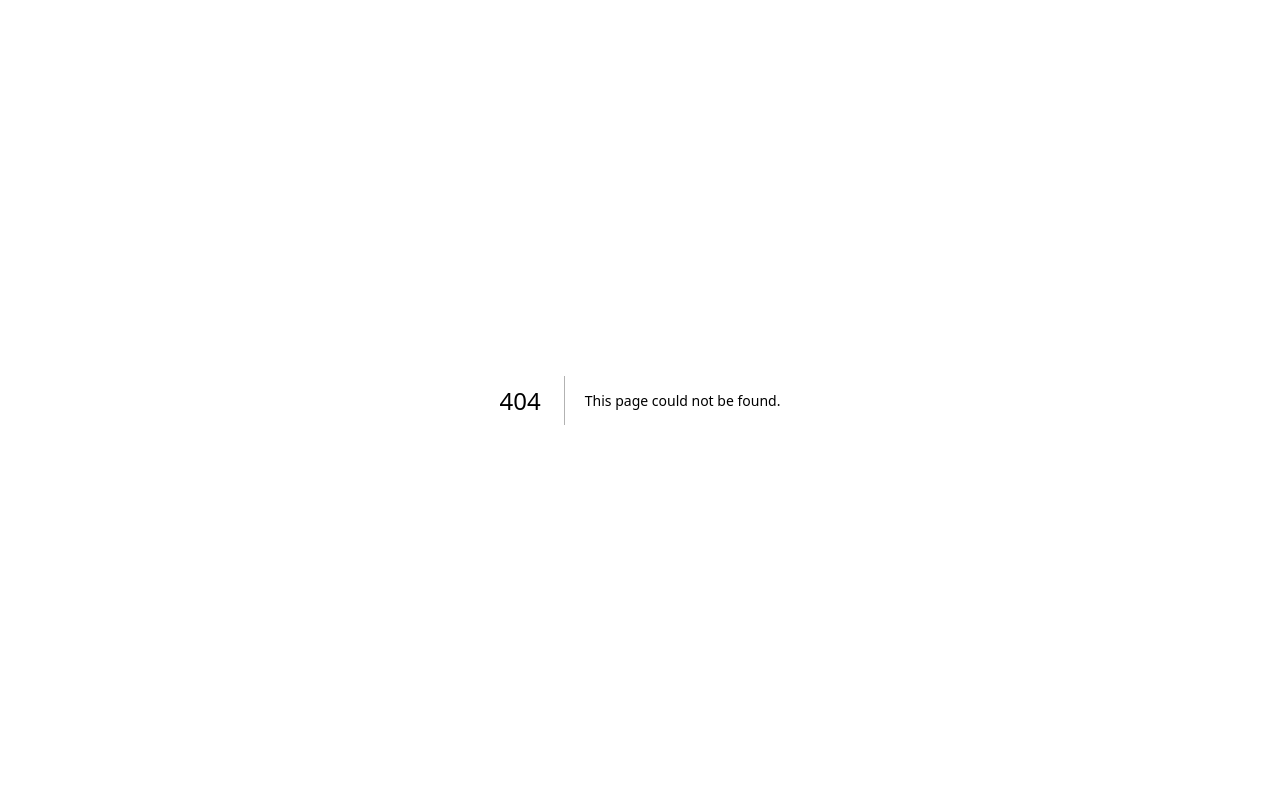
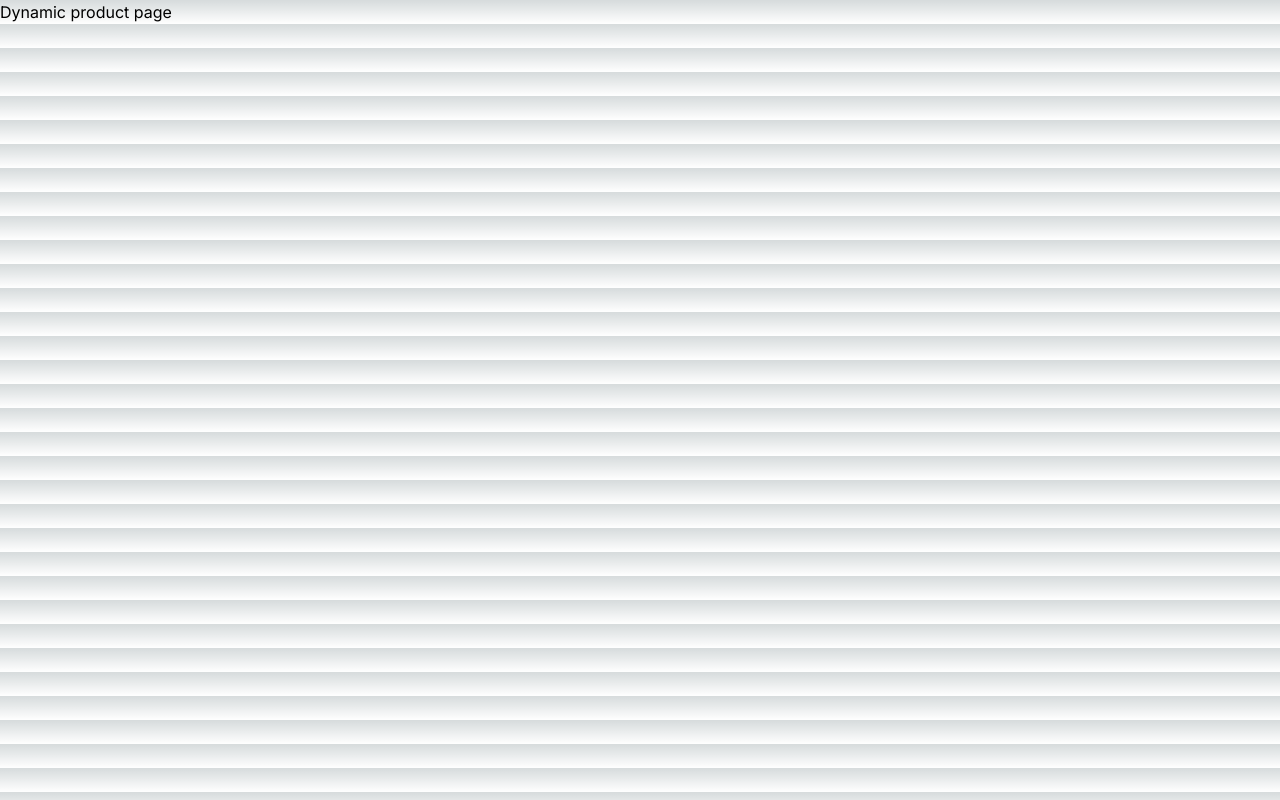
Before and after one commit to adnanDevelop/next-basics, a Next.js app: page /products/1 in a window 1280 px wide. Before the commit this address had no page. Built offline with nearby package versions, Linux system fonts and the light colour scheme.

Commit message:
learned about how to catch all routes or segments or slugs after creating dynamic route using ...product

```diff
--- /dev/null
+++ b/src/app/products/[...dynamicProducts]/page.jsx
@@ -0,0 +1,5 @@
+import React from "react";
+
+export default function DynamicProduct() {
+  return <div>Dynamic product page</div>;
+}
--- /dev/null
+++ b/src/app/products/[productDetails]/page.jsx
@@ -0,0 +1,10 @@
+"use client";
+import React from "react";
+import { useParams } from "next/navigation";
+
+export default function ProductDetails() {
+  const params = useParams();
+
+  console.log(params.productDetails);
+  return <div>Product details page</div>;
+}
--- /dev/null
+++ b/src/app/products/page.jsx
@@ -0,0 +1,5 @@
+import React from "react";
+
+export default function Product() {
+  return <div>Product page</div>;
+}
```
